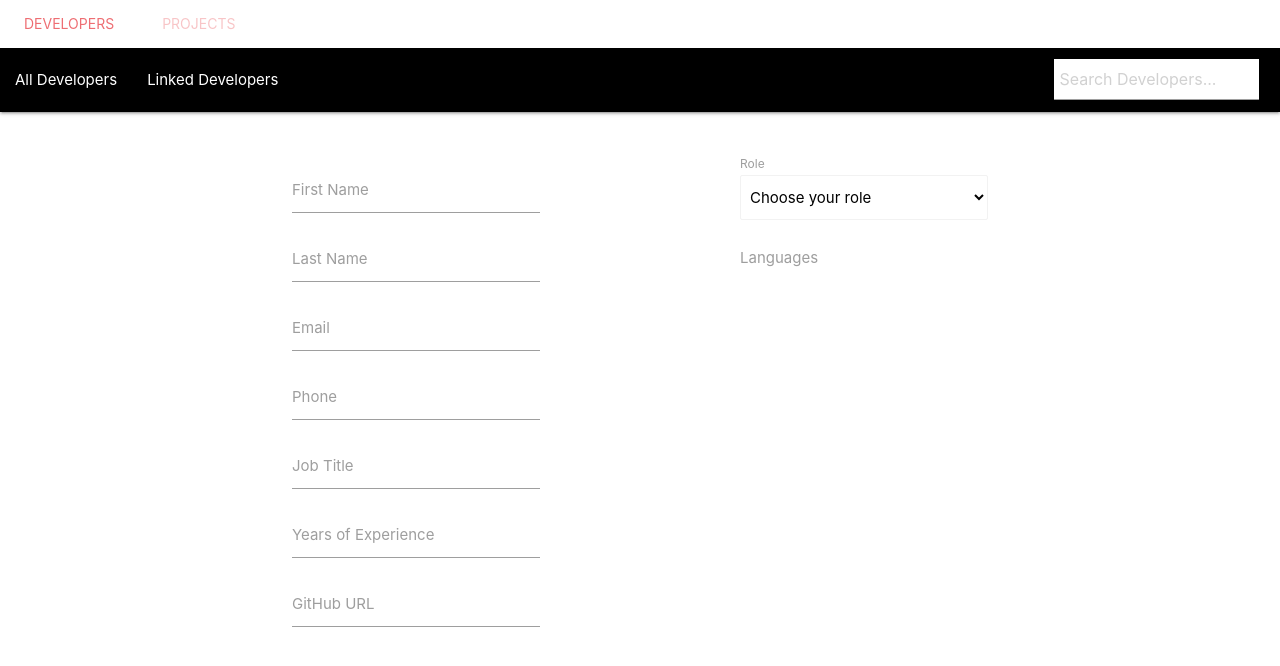
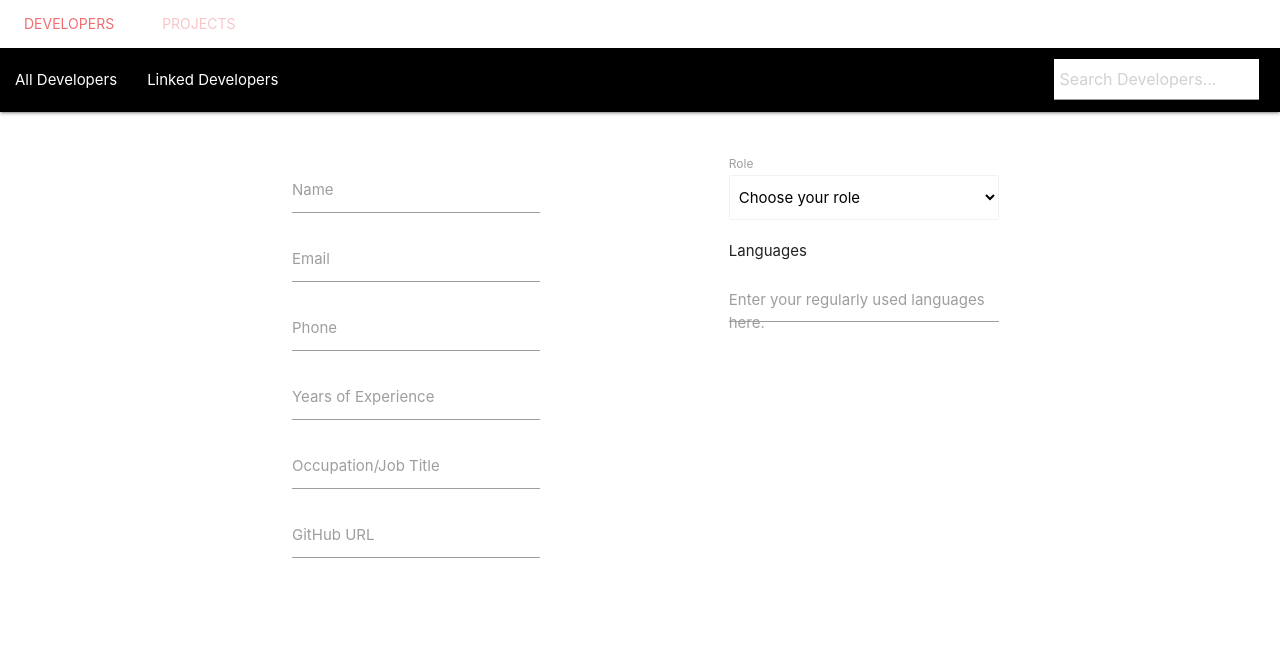
Before and after one commit to ewells89/append-friend, a React (Create React App) app in the folder client/: page /profile in a window 1280 px wide. Shown: the top 666 px of the page. Built offline with nearby package versions, Linux system fonts and the light colour scheme.

Commit message:
finalized form fields on profile page.

```diff
--- a/client/public/index.html
+++ b/client/public/index.html
@@ -41,7 +41,7 @@
       To begin the development, run `npm start` or `yarn start`.
       To create a production bundle, use `npm run build` or `yarn build`.
     -->
-    <!-- <script src="https://cdnjs.cloudflare.com/ajax/libs/materialize/1.0.0/js/materialize.min.js"></script> -->
+    <script src="https://cdnjs.cloudflare.com/ajax/libs/materialize/1.0.0/js/materialize.min.js"></script>
     <script src="https://kit.fontawesome.com/ed5090d1e4.js" crossorigin="anonymous"></script>
   </body>
 </html>
--- a/client/src/containers/Profile/Profile.jsx
+++ b/client/src/containers/Profile/Profile.jsx
@@ -22,13 +22,8 @@ const Profile = () => {
                         <div className="col s6" id="profilePageColumn">
 
                             <div className="input-field">
-                            <input id="first_name" type="text" className="validate"/>
-                            <label for="first_name">First Name</label>
-                            </div>
-
-                            <div className="input-field">
-                            <input id="last_name" type="text" className="validate"/>
-                            <label for="last_name">Last Name</label>
+                            <input id="name" type="text" className="validate"/>
+                            <label for="name">Name</label>
                             </div>
 
                             <div className="input-field">
@@ -42,13 +37,13 @@ const Profile = () => {
                             </div>
 
                             <div className="input-field">
-                            <input id="title" type="text" className="validate"/>
-                            <label for="title">Job Title</label>
+                            <input id="experience" type="text" className="validate"/>
+                            <label for="experience">Years of Experience</label>
                             </div>
 
                             <div className="input-field">
-                            <input id="experience" type="text" className="validate"/>
-                            <label for="experience">Years of Experience</label>
+                            <input id="occupation" type="text" className="validate"/>
+                            <label for="occupation">Occupation/Job Title</label>
                             </div>
 
                             <div className="input-field">
@@ -59,26 +54,24 @@ const Profile = () => {
                         </div>
 
                         <div className="col s6" id="profilePageColumn">
+                            <div class="row">
                                 <label>Role</label>
-                                <select className="browser-default">
+                                    <select className="browser-default" id="appRole">
                                         <option value="" disabled selected>Choose your role</option>
                                         <option value="1">Mentor</option>
                                         <option value="2">Mentee</option>
                                         <option value="3">Collaborator</option>
                                     </select>
+                            </div>
 
+                            <div class="row">
+                                <p>Languages</p>
                                     <div class="input-field">
-                            <label>Languages</label>
-                                <select multiple>
-                                <option value="" disabled selected>Select languages</option>
-                                <option value="1">JavaScript</option>
-                                <option value="2">Angular</option>
-                                <option value="3">React</option>
-                                <option value="4">Vue</option>
+                                    <textarea id="languages" class="materialize-textarea"></textarea>
+                                    <label for="languages">Enter your regularly used languages here.</label>
+                                    </div>
+                            </div>
 
-                                </select>
-
-                            </div>
                         </div>
 
                     </form>
```
Lines whose indentation alone changed are shown as unchanged.
